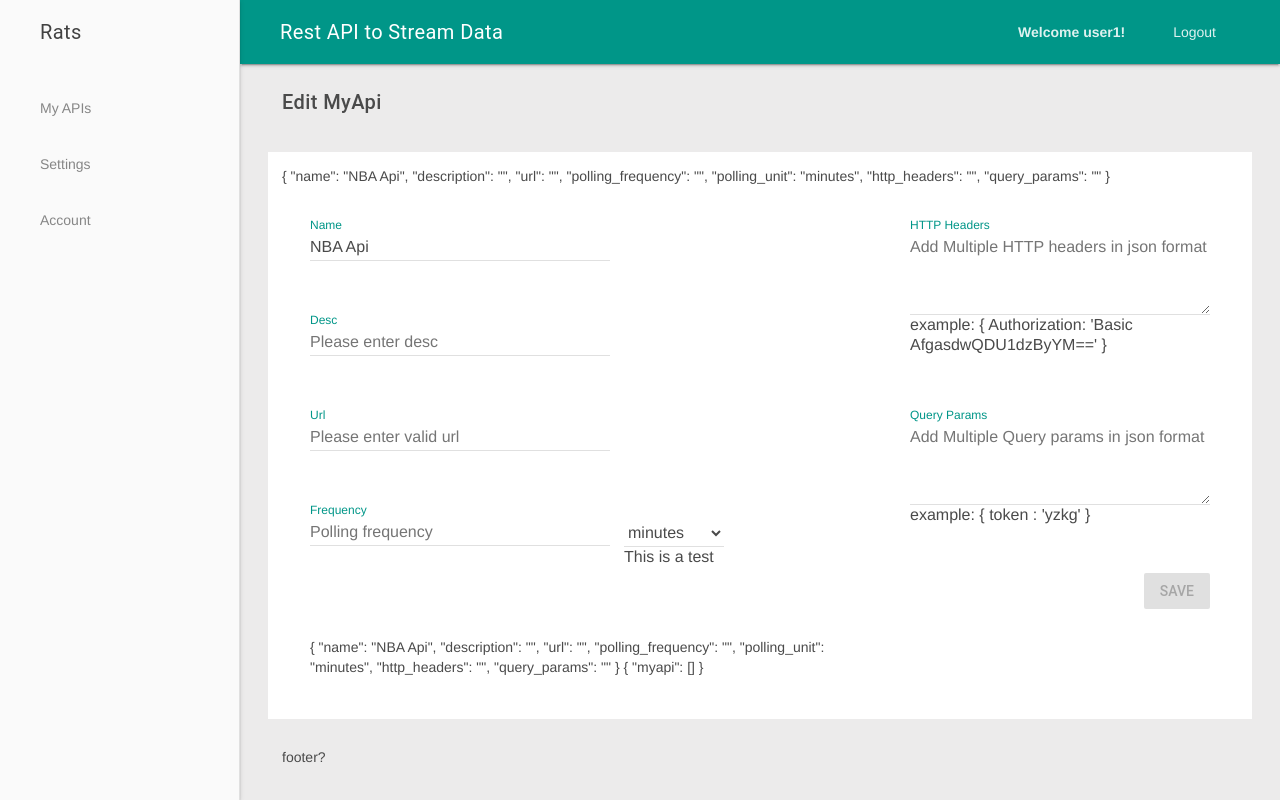
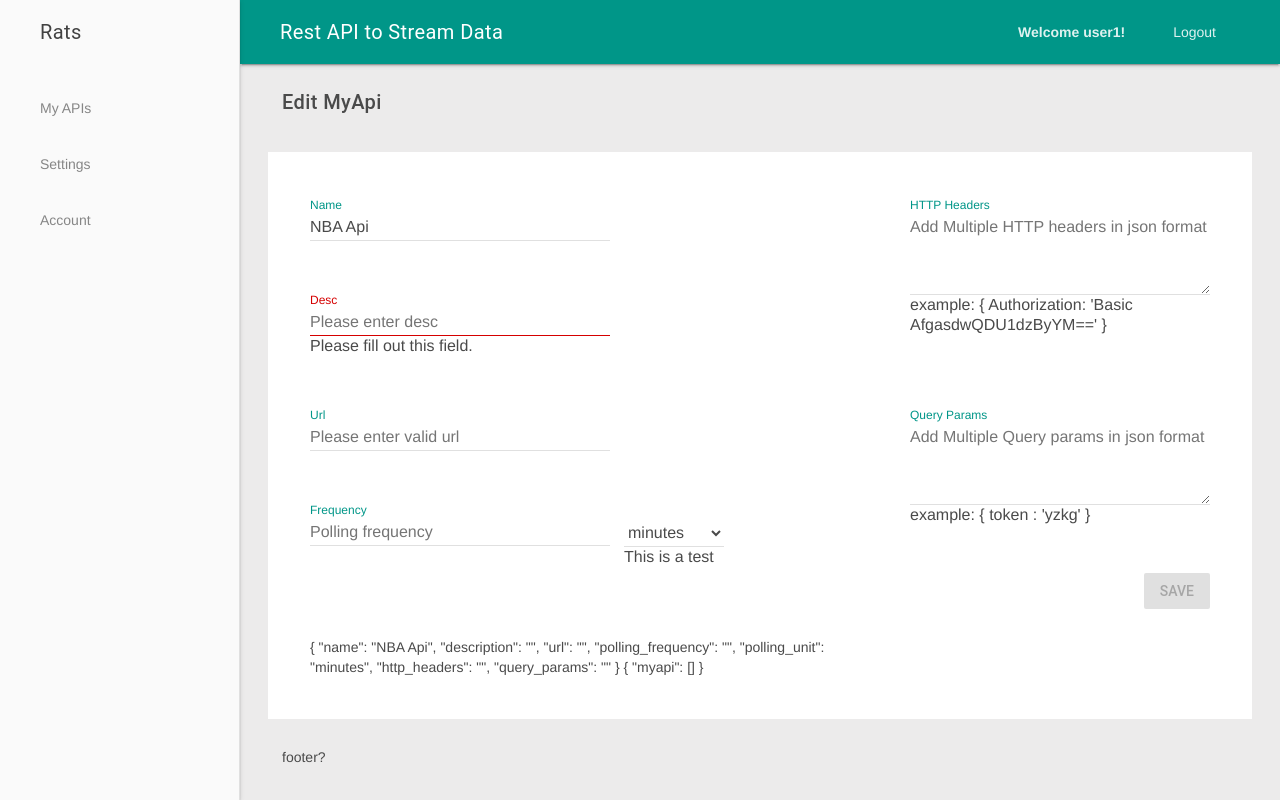
Before and after one commit to rest2stream/rest2stream, a Vue app in the folder vue3/: page /myapi/edit/1 in a window 1280 px wide. Built offline with nearby package versions, Linux system fonts and the light colour scheme.

Commit message:
Added validation for input

```diff
--- a/vue3/src/components/forms/FormInput.vue
+++ b/vue3/src/components/forms/FormInput.vue
@@ -14,8 +14,9 @@
       :value="modelValue"
       :required="required"
       @input="$emit('update:modelValue', $event.target.value)"
+      :validation_message="validationMessage"
     >
-
+    <span v-if="validationMessage">{{validationMessage}}</span>
     <span v-if="help">{{help}}</span>
   </div>
 
@@ -49,10 +50,12 @@
         },
         required: {
           type: Boolean
-        }
+        },
+        validationMessage: {
+          type: String
+        },
       },
       setup(props) {
-
       }
   }
 </script>
--- a/vue3/src/components/forms/FormMain.vue
+++ b/vue3/src/components/forms/FormMain.vue
@@ -1,10 +1,9 @@
 <template>
-    {{modelValue}}
   <form
     ref="frm"
     novalidate
   >
-    <slot :is_valid="isValid"/>
+    <slot :isValid="isValid" :validationMessage="validationMessage"/>
   </form>
 </template>
 
@@ -23,16 +22,23 @@
       },
     },
     setup(props) {
-      let isValid = ref(false);
+      const isValid = ref(false);
+      const validationMessage = ref({}) //not able to set using reactive? need to further study
       const frm = ref(null)
 
       const validateForm = () => {
           //HTMLFormControlCollection does not have forEach
           let hasErrors = false;
+          console.log(frm)
+          validationMessage.value = {};
           Array.prototype.forEach.call(frm._value.elements, function(element) {
-            console.log(element.validity.valid);
             if (!element.validity.valid) {
               hasErrors = true
+              //console.log(element.id);
+              //console.log(element.validationMessage);
+              //console.log(element.validity.valid);
+              validationMessage.value[element.id] = element.validationMessage;
+              console.log(validationMessage.value)
             }
             isValid.value = !hasErrors;
           });
@@ -50,6 +56,7 @@
       return {
         frm,
         isValid,
+        validationMessage
       }
     }
   }
--- a/vue3/src/views/MyApiEdit.vue
+++ b/vue3/src/views/MyApiEdit.vue
@@ -1,7 +1,7 @@
 <template>
   <FormMain
     v-model="frm"
-    #default="{ isValid }"
+    #default="{ isValid, validationMessage }"
   >
     <div :class="css">
       {{frm}}
@@ -16,6 +16,7 @@
             placeholder="Please enter text"
             v-model="frm.name"
             required
+            :validationMessage="validationMessage.name"
           />
         </div>
 
@@ -26,6 +27,8 @@
             type="text"
             placeholder="Please enter desc"
             v-model="frm.description"
+            required
+            :validationMessage="validationMessage.desc"
           />
         </div>
 
```
